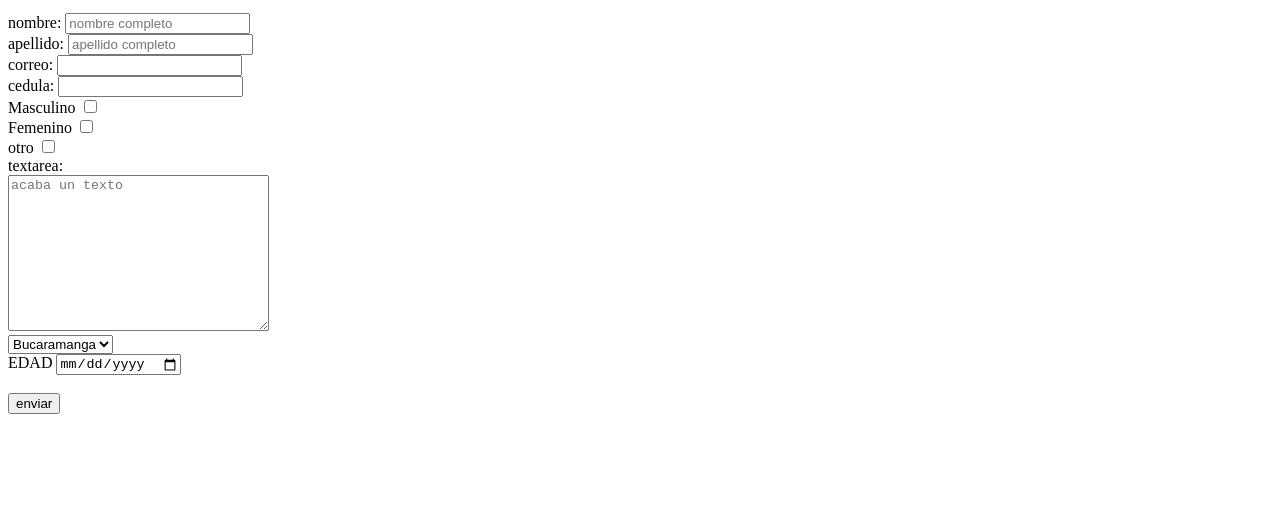
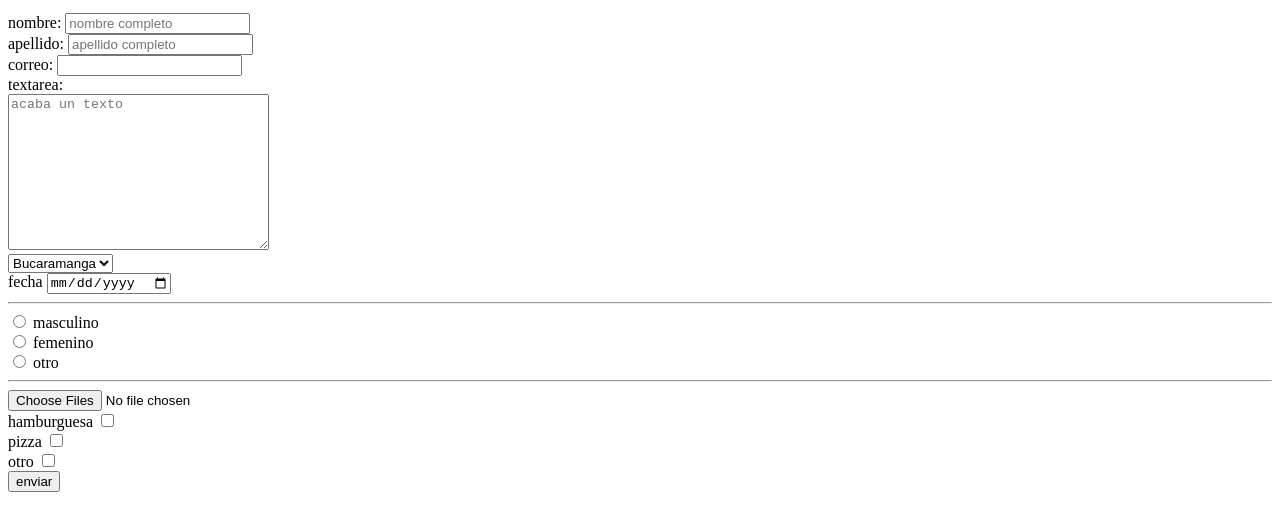
Before and after one commit to Dmartinez2824/prueba, a plain HTML site: page contacto.html in a window 1280 px wide. Shown: the part 207-738 px from the top of the page. Drawn offline with Linux system fonts and the light colour scheme.

Commit message:
fromulario requered

```diff
--- a/contacto.html
+++ b/contacto.html
@@ -35,24 +35,13 @@
   <form>
     <div>
       <label for="name">nombre: </label>
-      <input id="name" type="text" name="name" placeholder="nombre completo" required><br>
+      <input id="name" type="text" name="name" placeholder="nombre completo" pattern="[A-Za-z]+" required><br>
 
       <label for="seconname">apellido: </label>
       <input id="seconname" type="text" name="surname" placeholder="apellido completo" required> <br>
 
       <label for="email">correo: </label>
       <input id="email" type="email" name="email" required><br>
-
-      <label for="cedula">cedula: </label>
-      <input id="cedula" type="number" name="cedula" required><br>
-
-      <div>
-        <label for="Masculino">Masculino</label>
-        <input type="checkbox" name="genero" id="Masculino"><br>
-        <label for="femenino">Femenino</label>
-        <input type="checkbox" name="genero" id="femenino"><br>
-        <label for="otro">otro</label>
-        <input type="checkbox" name="genero" id="otro"><br>
     </div>
 
     <div>
@@ -69,11 +58,31 @@
         <option value="giron">giron</option>
       </select>
     </div>
+    <div>
+      <label for="fecha">fecha</label>
+      <input type="date">
+    </div>
+    <hr>
+    <div>
+      <input type="radio" name="genero" value="masculino"> masculino<br>
+      <input type="radio" name="genero" value="femenino"> femenino<br>
+      <input type="radio" name="genero" value="otro"> otro
+    </div>
+    <hr>
+    <div>
+      <label for="imagenes"></label>
+      <input type="file" id="imagenes" name="imagenes" accept="image/*" multiple>
+    </div>
 
     <div>
-        <label for="edad">EDAD</label>
-        <input type="date">
-      </div> <br>
+      <label for="hamburguesa">hamburguesa</label>
+      <input type="checkbox" name="comida" id="hamburguesa"><br>
+      <label for="pizza">pizza</label>
+      <input type="checkbox" name="comida" id="pizza"><br>
+      <label for="otro">otro</label>
+      <input type="checkbox" name="comida" id="otro"><br>
+    </div>
+
     <button value="submit">enviar</button>
 
   </form>
```
Lines whose indentation alone changed are shown as unchanged.
